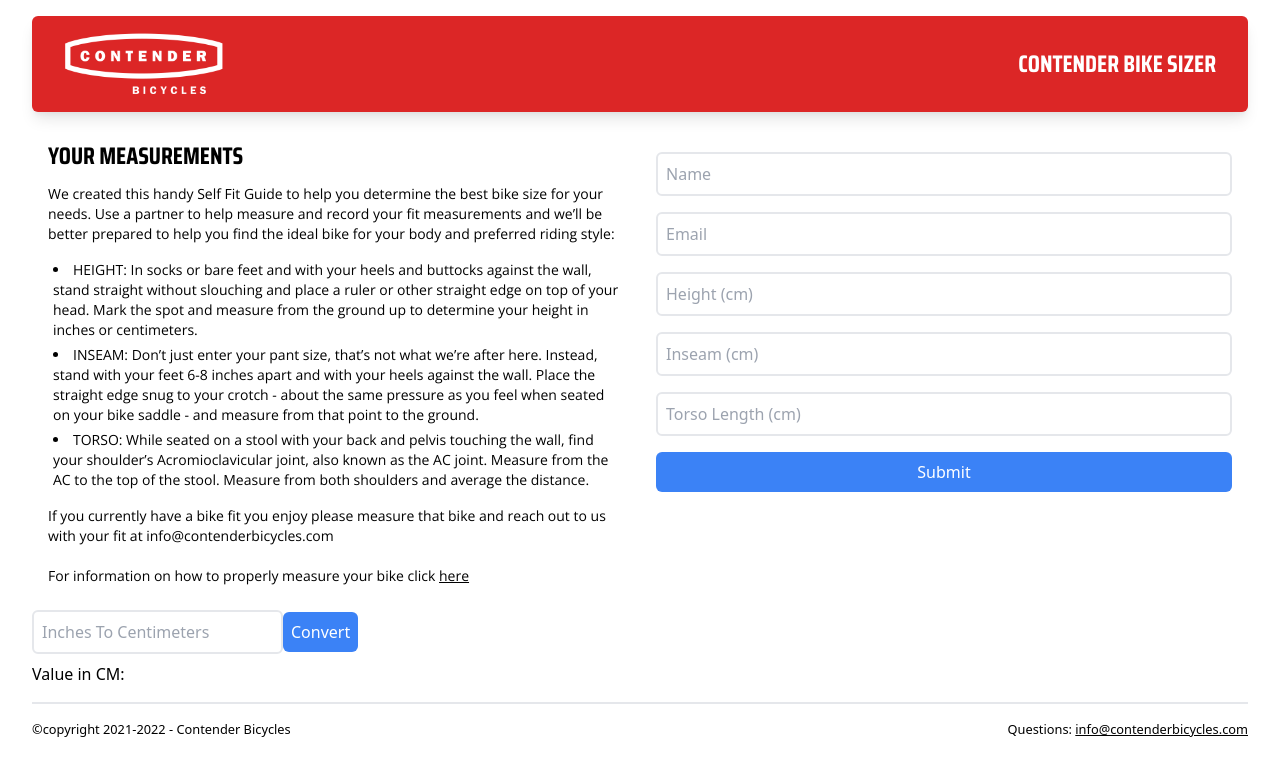
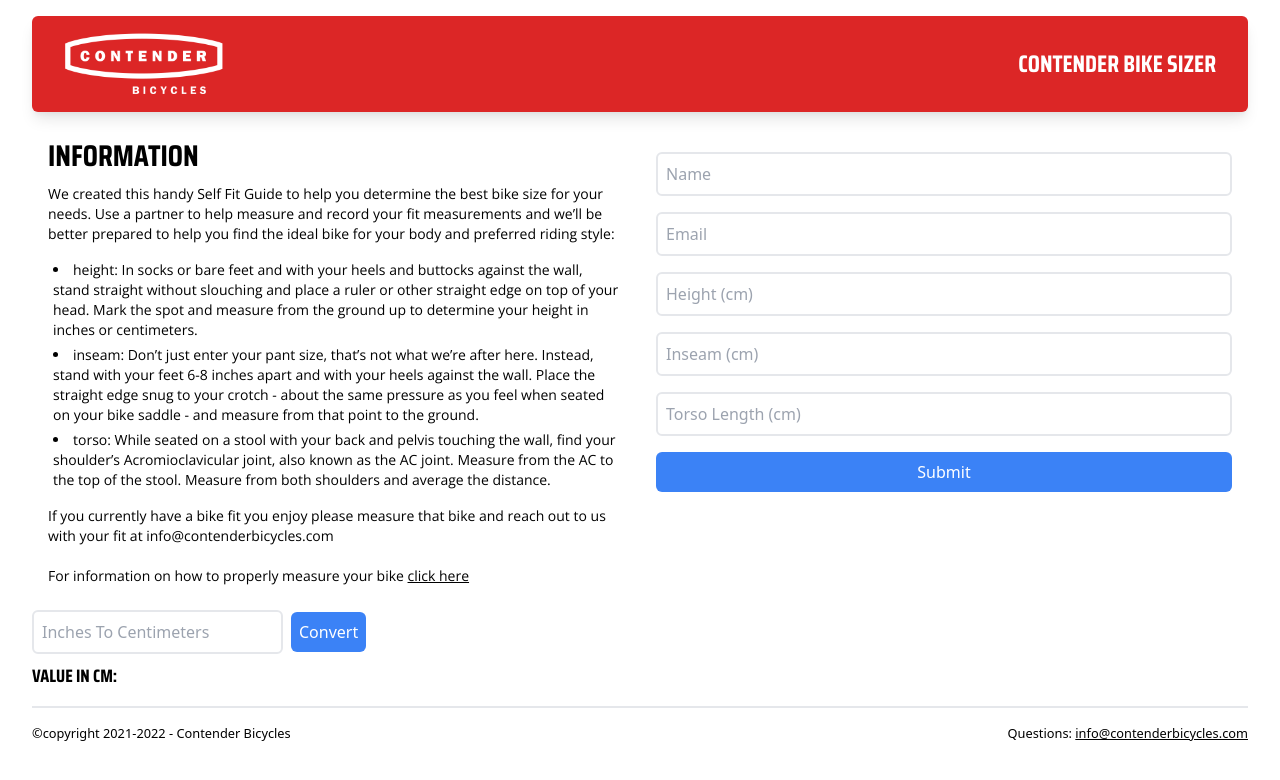
Before and after one commit to yeetnbeet/bike-sizer, a React (Create React App) app: page / in a window 1280 px wide. Shown: the top 780 px of the page. Built offline with nearby package versions, Linux system fonts and the light colour scheme.

Commit message:
styled a bit better

```diff
--- a/src/components/Convert.js
+++ b/src/components/Convert.js
@@ -28,8 +28,9 @@
         <div>
         <form onSubmit={this.handleSubmit}>
           <input type="text" placeholder="Inches To Centimeters" value={this.state.value} onChange={this.handleChange} className="border-2 rounded-md my-2 p-2" />
+          <span className="p-1"/>
           <input type="submit" value="Convert" placeholder="Convert" className="bg-blue-500 text-white p-2 my-2 rounded-md hover:bg-blue-300 hover:text-blue-800" />
-          <h3>  Value in CM: {this.state.valueCM}</h3>
+          <h1 className="text-lg">Value in CM: {this.state.valueCM}</h1>
         </form>
         </div>
 
--- a/src/components/Intro.js
+++ b/src/components/Intro.js
@@ -3,15 +3,15 @@
 const Intro = (props) => {
   return (
     <div className={`${props.classes}`}>
-      <h1 className="text-2xl font-medium mb-4 leading-6">Your Measurements</h1>
+      <h1 className="text-3xl font-medium mb-4 leading-6">INFORMATION</h1>
       <p className="text-sm"> We created this handy Self Fit Guide to help you determine the best bike size for your needs. Use a partner to help measure and record your fit measurements and we’ll be better prepared to help you find the ideal bike for your body and preferred riding style:</p>
       <ul className="list-disc list-inside text-sm my-4">
-        <li>HEIGHT: In socks or bare feet and with your heels and buttocks against the wall, stand straight without slouching and place a ruler or other straight edge on top of your head. Mark the spot and measure from the ground up to determine your height in inches or centimeters.</li>
-        <li>INSEAM: Don’t just enter your pant size, that’s not what we’re after here. Instead, stand with your feet 6-8 inches apart and with your heels against the wall. Place the straight edge snug to your crotch - about the same pressure as you feel when seated on your bike saddle - and measure from that point to the ground.</li>
-        <li>TORSO: While seated on a stool with your back and pelvis touching the wall, find your shoulder’s Acromioclavicular joint, also known as the AC joint. Measure from the AC to the top of the stool. Measure from both shoulders and average the distance.</li>
+        <li>height: In socks or bare feet and with your heels and buttocks against the wall, stand straight without slouching and place a ruler or other straight edge on top of your head. Mark the spot and measure from the ground up to determine your height in inches or centimeters.</li>
+        <li>inseam: Don’t just enter your pant size, that’s not what we’re after here. Instead, stand with your feet 6-8 inches apart and with your heels against the wall. Place the straight edge snug to your crotch - about the same pressure as you feel when seated on your bike saddle - and measure from that point to the ground.</li>
+        <li>torso: While seated on a stool with your back and pelvis touching the wall, find your shoulder’s Acromioclavicular joint, also known as the AC joint. Measure from the AC to the top of the stool. Measure from both shoulders and average the distance.</li>
       </ul>
       <p className="text-sm">If you currently have a bike fit you enjoy please measure that bike and reach out to us with your fit at info@contenderbicycles.com</p>
-      <p className="text-sm"><br/>For information on how to properly measure your bike click <a href="https://www.youtube.com/watch?v=nQ-G5ZH46kI" rel="noreferrer" target="_blank">here</a></p>
+      <p className="text-sm"><br/>For information on how to properly measure your bike <a href="https://www.youtube.com/watch?v=nQ-G5ZH46kI" rel="noreferrer" target="_blank">click here</a></p>
     </div>
   )
 }
```
